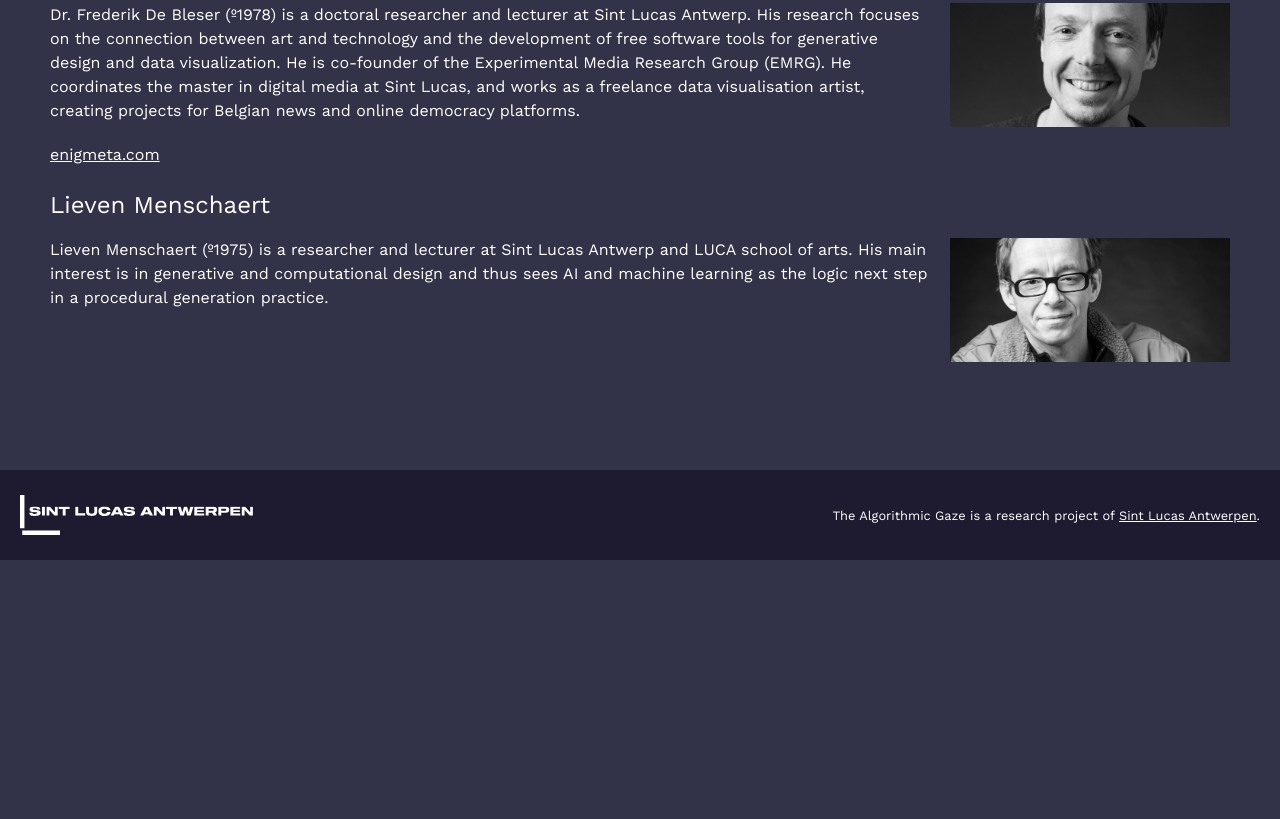
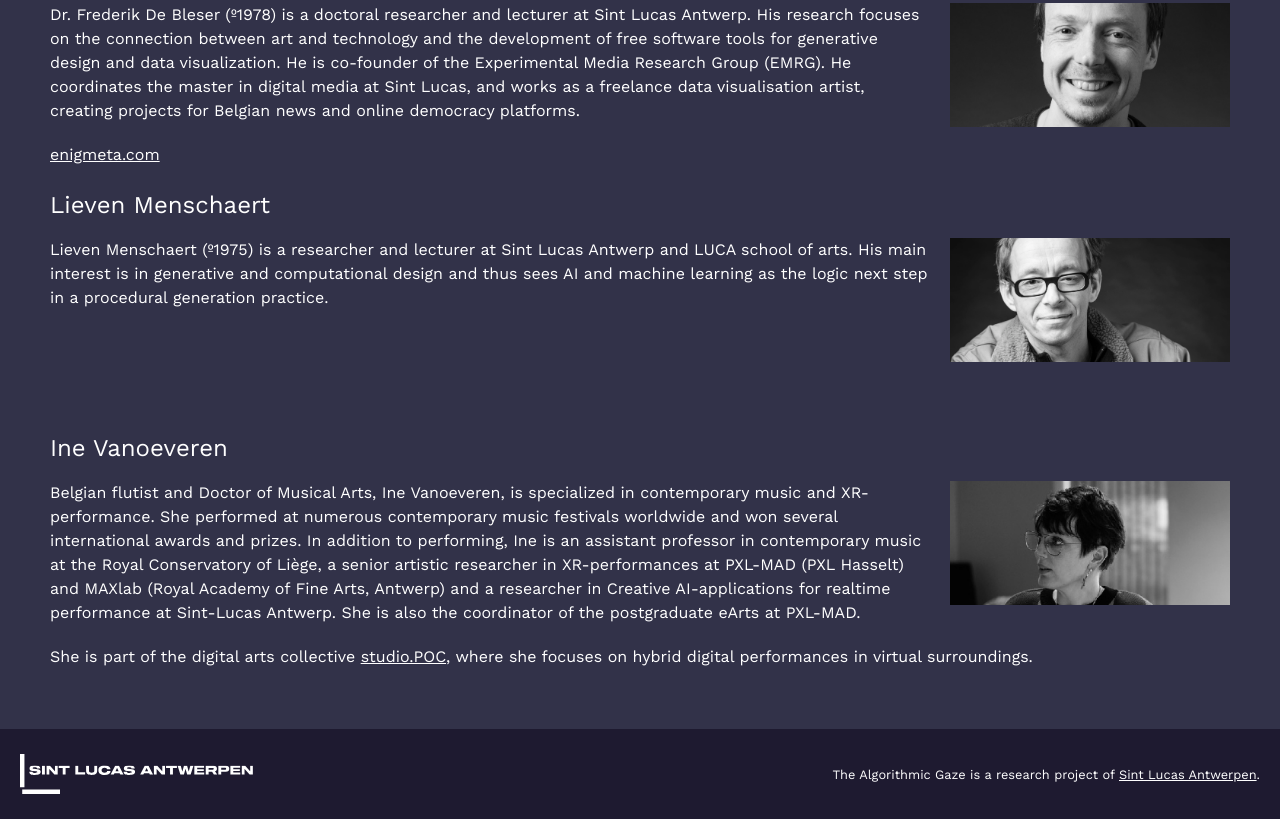
Before and after one commit to fdb/tag-site, an Eleventy site: page about.md in a window 1280 px wide. Shown: the part 1908-2727 px from the top of the page. Before the commit the page ends 2468 px from the top, so only its background shows below. Built offline with nearby package versions, Linux system fonts and the light colour scheme; Eleventy itself is replaced by a stand-in of ours; files that its build step writes are made by us from their sources.

Commit message:
Welcome Ine!

```diff
--- a/about.md
+++ b/about.md
@@ -53,3 +53,11 @@ Dr. Frederik De Bleser (º1978) is a doctoral researcher and lecturer at Sint Lu
 Lieven Menschaert (º1975) is a researcher and lecturer at Sint Lucas Antwerp and LUCA school of arts. His main interest is in generative and computational design and thus sees AI and machine learning as the logic next step in a procedural generation practice.
 
 <div class="spacer" style="padding-top: 100px"></div>
+
+## Ine Vanoeveren
+
+<img src="/static/media/about/ine-vanoeveren.jpg" alt="Head shot of Ine Vanoeveren" class="pull-right">
+
+Belgian flutist and Doctor of Musical Arts, Ine Vanoeveren, is specialized in contemporary music and XR-performance. She performed at numerous contemporary music festivals worldwide and won several international awards and prizes. In addition to performing, Ine is an assistant professor in contemporary music at the Royal Conservatory of Liège, a senior artistic researcher in XR-performances at PXL-MAD (PXL Hasselt) and MAXlab (Royal Academy of Fine Arts, Antwerp) and a researcher in Creative AI-applications for realtime performance at Sint-Lucas Antwerp. She is also the coordinator of the postgraduate eArts at PXL-MAD.
+
+She is part of the digital arts collective [studio.POC](https://www.studiopoc.com/), where she focuses on hybrid digital performances in virtual surroundings.
```
Also changed, not shown: static/media/about/ine-vanoeveren.jpg (added).
